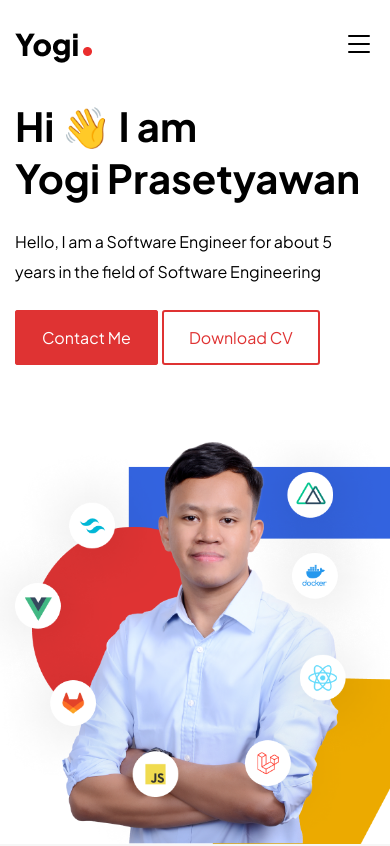
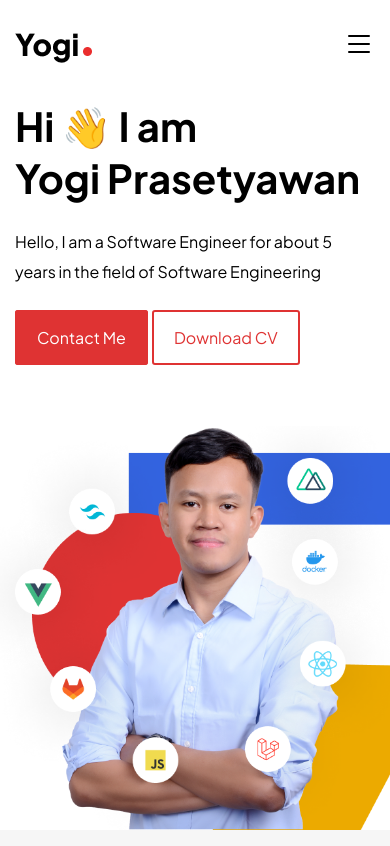
Before and after one commit to yogs22/yogi.web.id, a Nuxt app: page / in a window 390 px wide. Shown: the top 846 px of the page. Built offline with nearby package versions, Linux system fonts and the light colour scheme.

Commit message:
Fix header responsive style

```diff
--- a/components/Footer.vue
+++ b/components/Footer.vue
@@ -4,7 +4,7 @@
     <div id="contact" class="text-center">
       <p class="emoji mb-3">🎉</p>
       <h2 class="mb-3">Got a Project? Contact Me</h2>
-      <p class="text-muted mb-5 px-3">Lorem ipsum dolor sit amet, consectetur adipiscing divit. Neque vulputate ut et cursus consectetur nibh quam.</p>
+      <p class="text-muted mb-5 px-3">Want to make a project ? Feel free to contacting me to handle your project or i can join your Engineering Team</p>
       <a href="mailto:yogiprasetyawan12@gmail.com" target="_blank" class="btn btn-primary mr-3">Contact Me</a>
     </div>
     <div class="container text-sm">
--- a/components/Header.vue
+++ b/components/Header.vue
@@ -4,7 +4,7 @@
     <img src="~/static/img/header.png" class="header-img" alt="yogi prasetyawan">
     <div class="container h-100">
       <div class="row header-row h-100">
-        <div class="col-lg-7">
+        <div class="col-md-7">
           <div class="mb-4 title">
             <strong>Hi 👋 I am</strong>
             <h1 class="m-0">Yogi Prasetyawan</h1>
--- a/static/css/style.css
+++ b/static/css/style.css
@@ -90,13 +90,28 @@ header .header-row {
   align-items: center;
 }
 
-@media screen and (max-width: 1024px) {
+@media screen and (min-width: 1920px) {
   header .header-img {
-    width: 60%;
+    width: 524px;
   }
 }
 
-@media screen and (max-width: 600px) {
+@media screen and (max-width: 1024px) {
+  header .header-img {
+    width: 50%;
+  }
+
+  header .title,
+  header h1 {
+    font-size: 40px;
+  }
+}
+
+@media screen and (max-width: 599px) {
+  header {
+    height: 730px;
+  }
+
   header .header-row {
     align-items: baseline;
   }
@@ -111,8 +126,8 @@ header .header-row {
   }
 
   header .btn {
-    padding-left: 25px;
-    padding-right: 25px;
+    padding-left: 20px;
+    padding-right: 20px;
   }
 
   .w-sm-100 {
```
